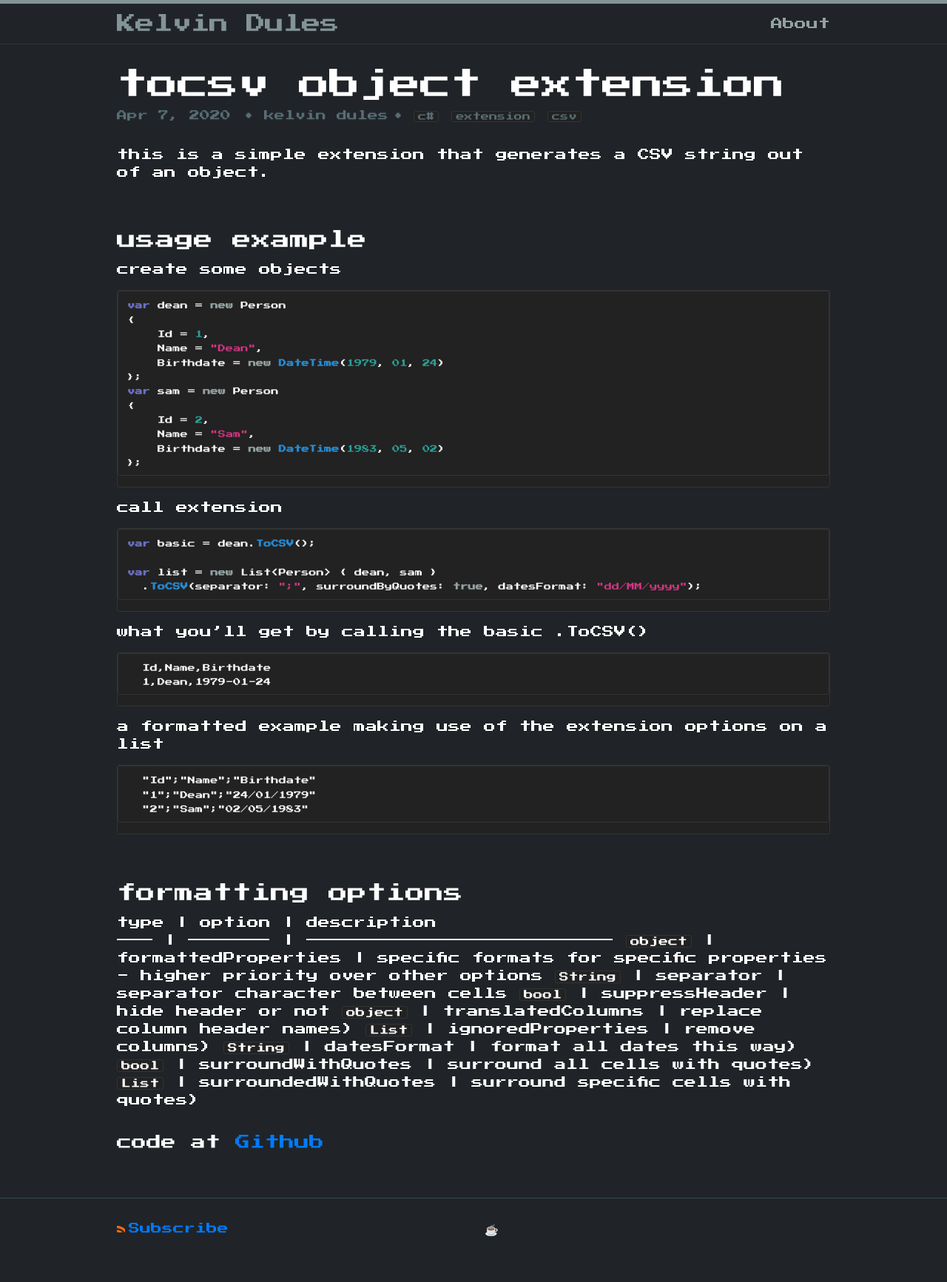
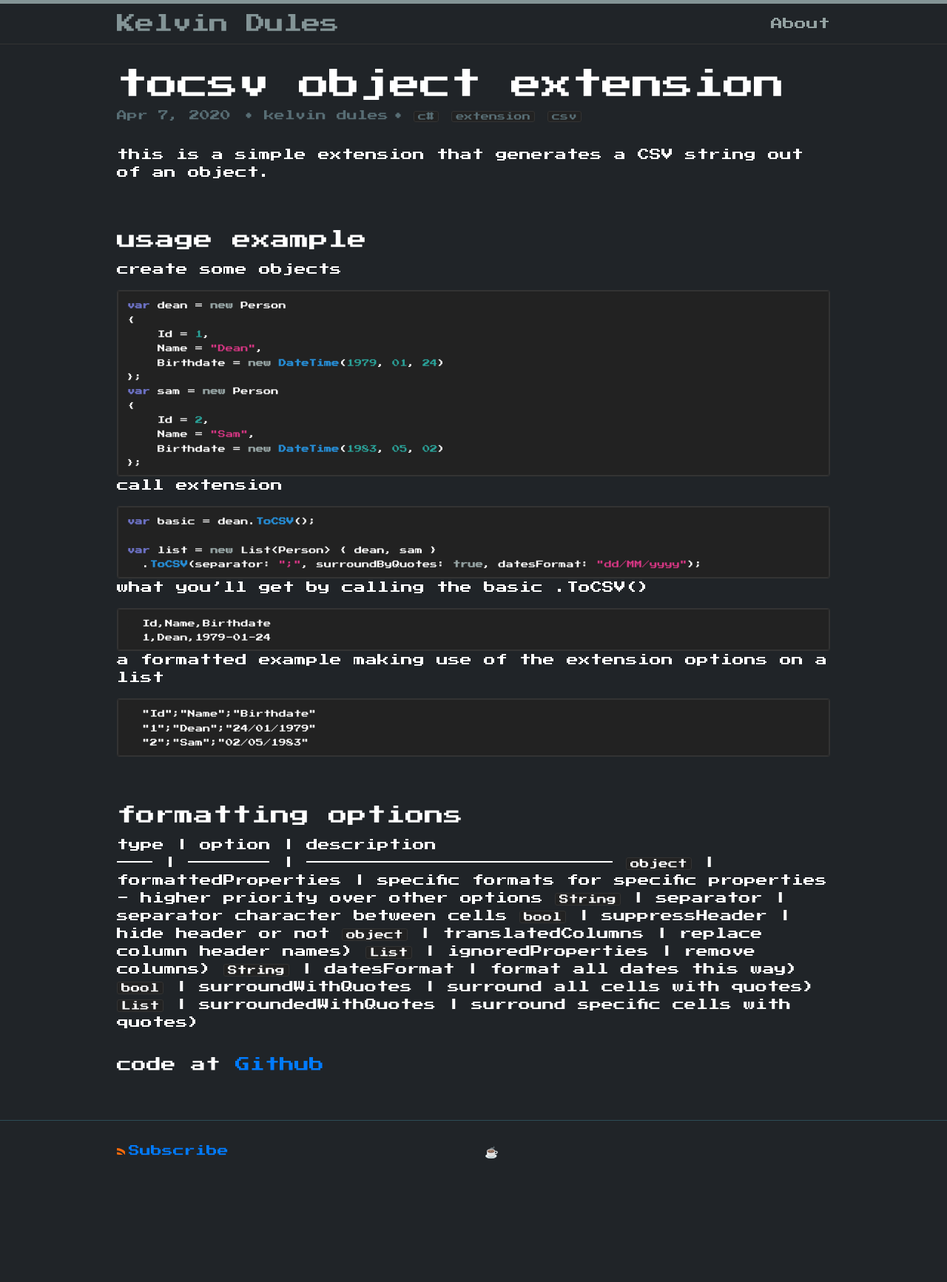
Before and after one commit to kelvindules/kelvindules.github.io, a Jekyll site: the page built from _posts/2020-04-07-tocsv.markdown, in a window 1280 px wide. Shown: the whole page at 74% size. Built offline with Jekyll 4.4.1, drawn with Linux system fonts in a browser that asks for light colours; after the commit the page ends 1628 px from its top, so only the background shows below that.

Commit message:
fixes p/.highlight margin

```diff
--- a/assets/css/style.scss
+++ b/assets/css/style.scss
@@ -28,7 +28,7 @@
     background-color: #202428;
     color: white;
   }
-  .highlighter-rouge .highlight, code, table th, table tr:nth-child(even)  {
+  .highlighter-rouge .highlight, pre, code, table th, table tr:nth-child(even)  {
     background: #222;
     border: 1px solid #333;
   }
@@ -41,3 +41,9 @@
   a:hover, a:visited {
     color: #ce372b!important;
   }
+  p {
+    margin-top: 15px;
+  }
+  .highlight {
+    margin-bottom: 0;
+  }
```
